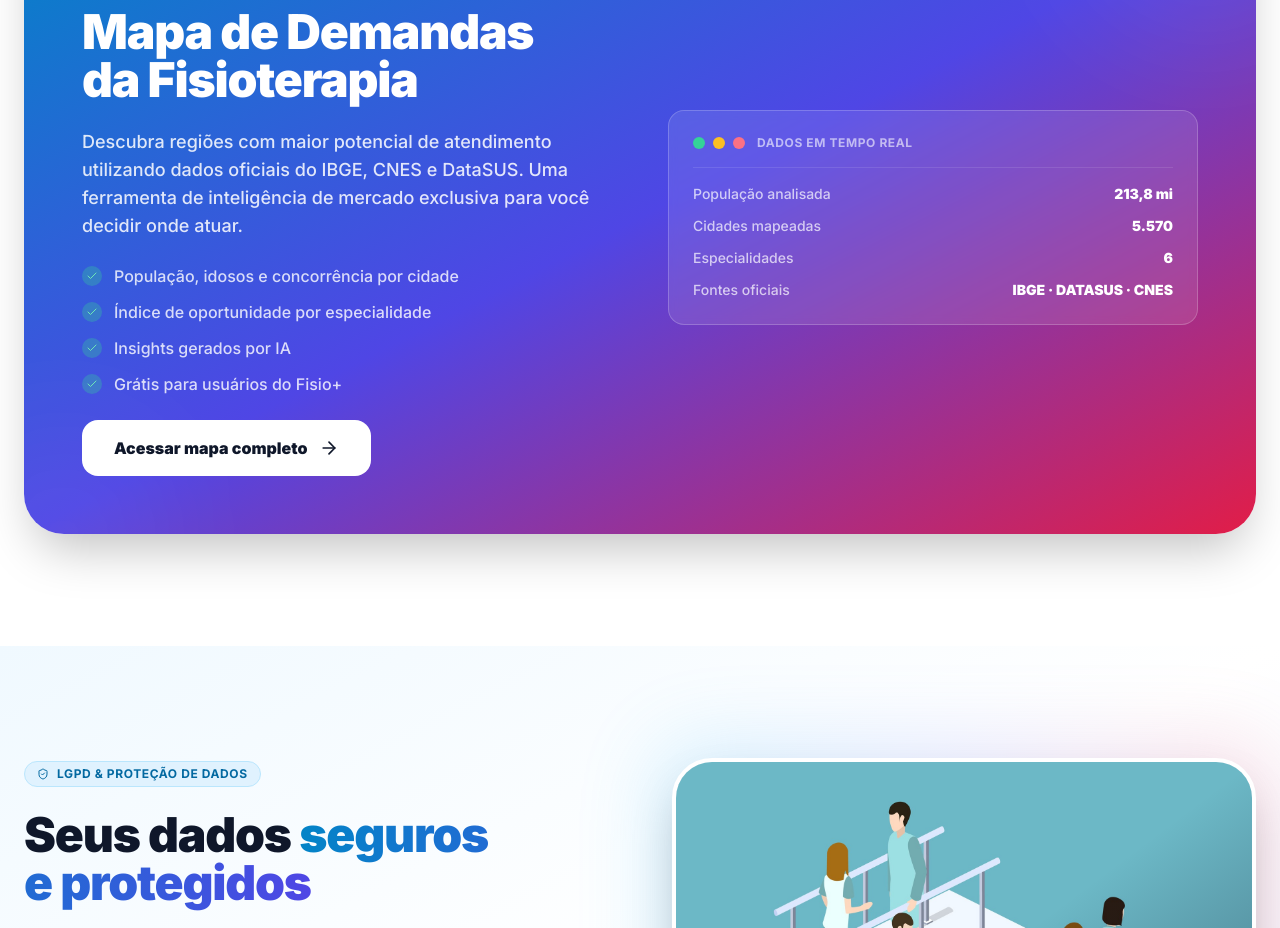
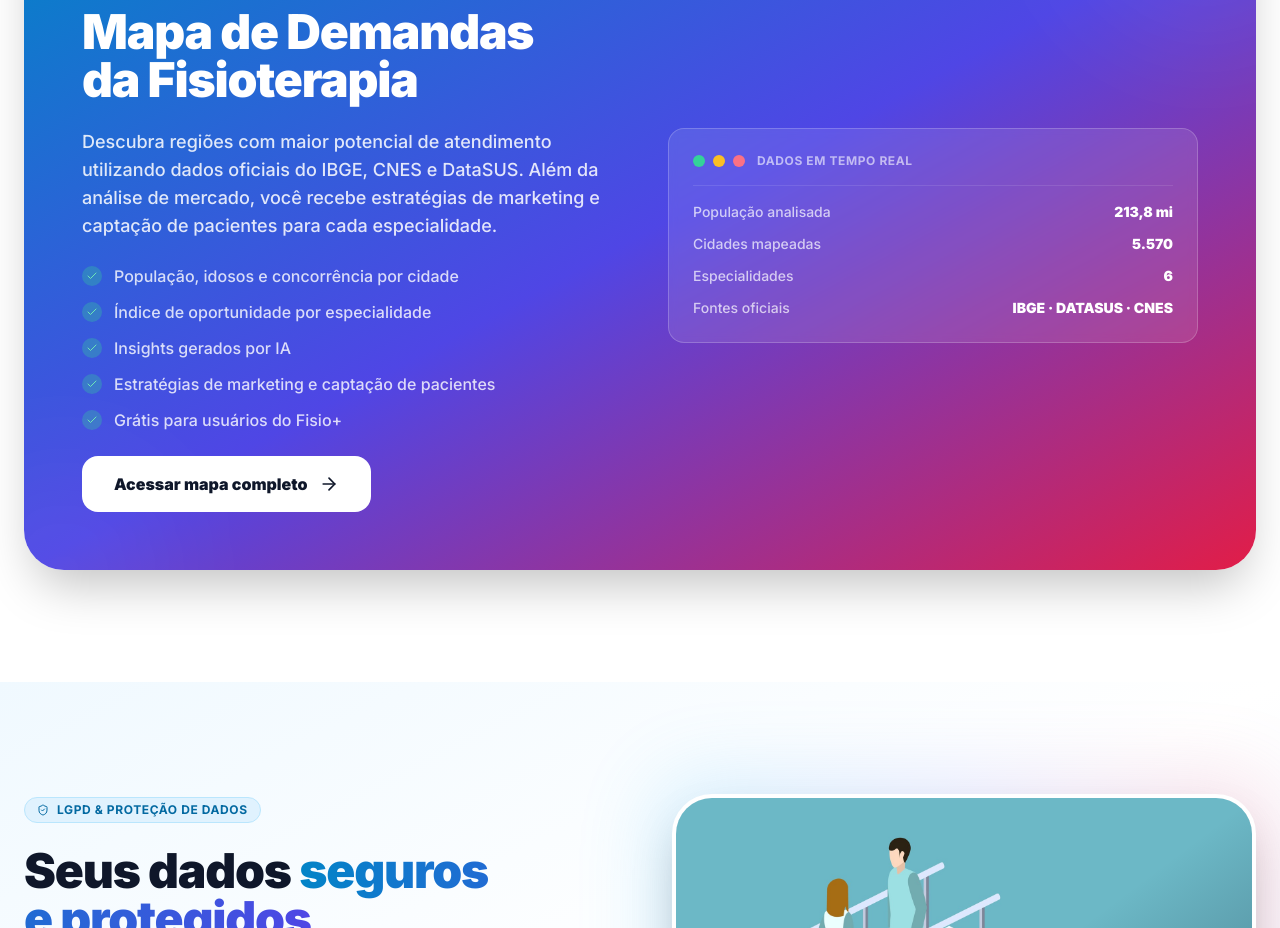
Before and after one commit to Roque-Pro/fisiomais, a Next.js app: page / in a window 1280 px wide. Shown: the part 5260-6188 px from the top of the page. Built offline with nearby package versions, Linux system fonts and the light colour scheme; no server answers; the database is empty.

Commit message:
adiciona marketing e captacao na descricao do mapa na landing page

```diff
--- a/app/page.tsx
+++ b/app/page.tsx
@@ -465,7 +465,7 @@ export default function Home() {
 
                 <p className="text-base md:text-lg text-white/85 font-medium leading-relaxed">
                   Descubra regiões com maior potencial de atendimento utilizando dados oficiais do IBGE, CNES e DataSUS.
-                  Uma ferramenta de inteligência de mercado exclusiva para você decidir onde atuar.
+                  Além da análise de mercado, você recebe estratégias de marketing e captação de pacientes para cada especialidade.
                 </p>
 
                 <ul className="space-y-3">
@@ -473,6 +473,7 @@ export default function Home() {
                     'População, idosos e concorrência por cidade',
                     'Índice de oportunidade por especialidade',
                     'Insights gerados por IA',
+                    'Estratégias de marketing e captação de pacientes',
                     'Grátis para usuários do Fisio+'
                   ].map((item) => (
                     <li key={item} className="flex items-start gap-3 text-sm md:text-base text-white/80 font-medium">
```
